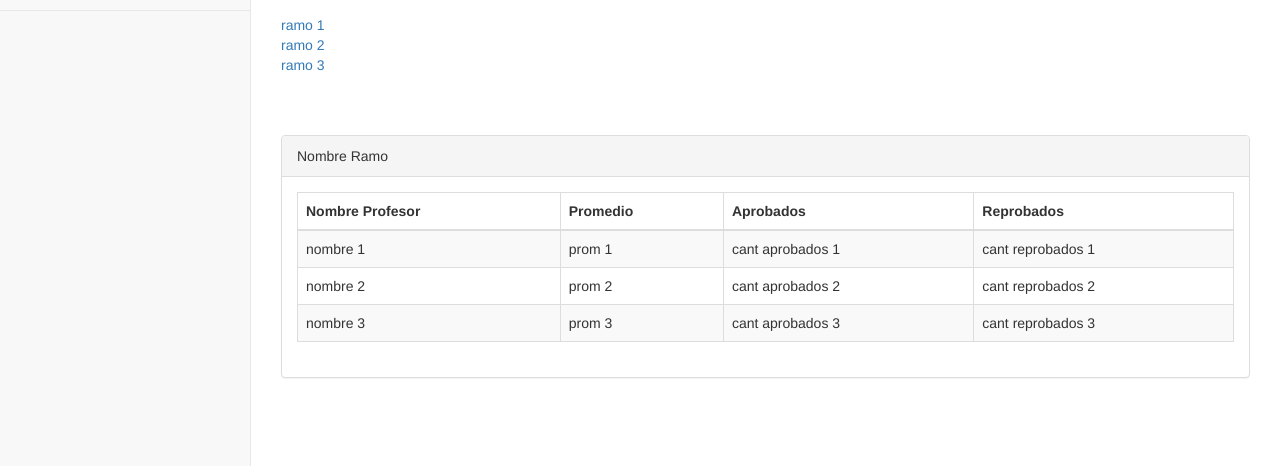
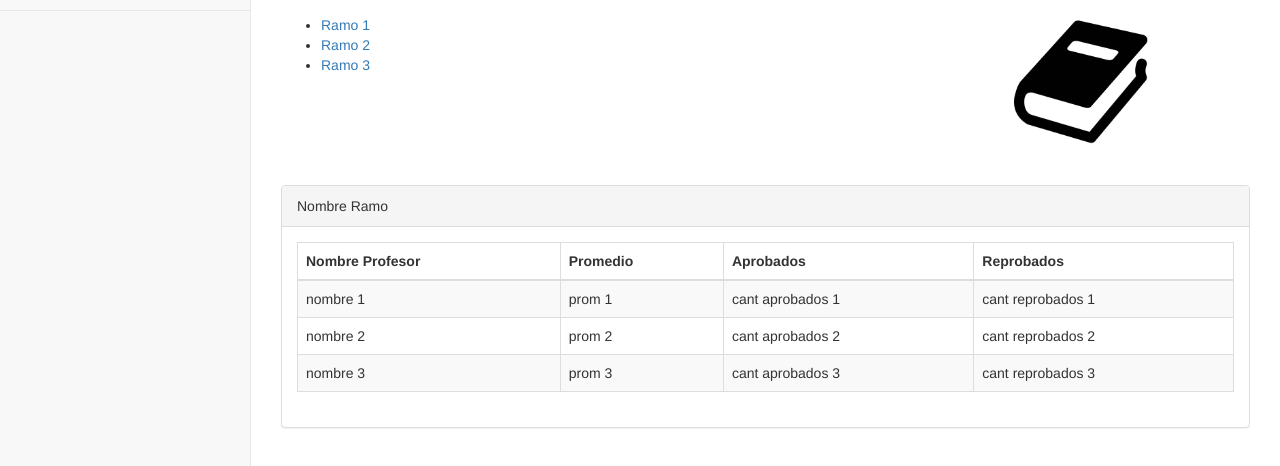
Before and after one commit to manu022/paralelahtml, a website: page pages/detalle-ramos.html in a window 1280 px wide. Shown: the part 146-612 px from the top of the page. Drawn offline with Linux system fonts and the light colour scheme.

Commit message:
detalle ramos

```diff
--- a/pages/detalle-ramos.html
+++ b/pages/detalle-ramos.html
@@ -97,15 +97,18 @@
   <div class="row">
     <h1 class="page-header">Detalle Ramos</h1>
   </div>
-  <div class="">
-    <a href="">ramo 1</a>
-  </div>
-  <div class="">
-    <a href="">ramo 2</a>
-  </div>
-  <div class="">
-    <a href="">ramo 3</a>
-  </div>
+
+  <img src="../img/book.png"align="right" width="14%" height="14%" hspace="100">
+
+  <ul>
+    <li><a href="">Ramo 1</a></li>
+
+    <li><a href="">Ramo 2</a></li>
+
+    <li><a href="">Ramo 3</a></li>
+  </ul>
+<br>
+<br>
 <br>
 <br>
 <br>
```
Also changed, not shown: img/book.png (added).
